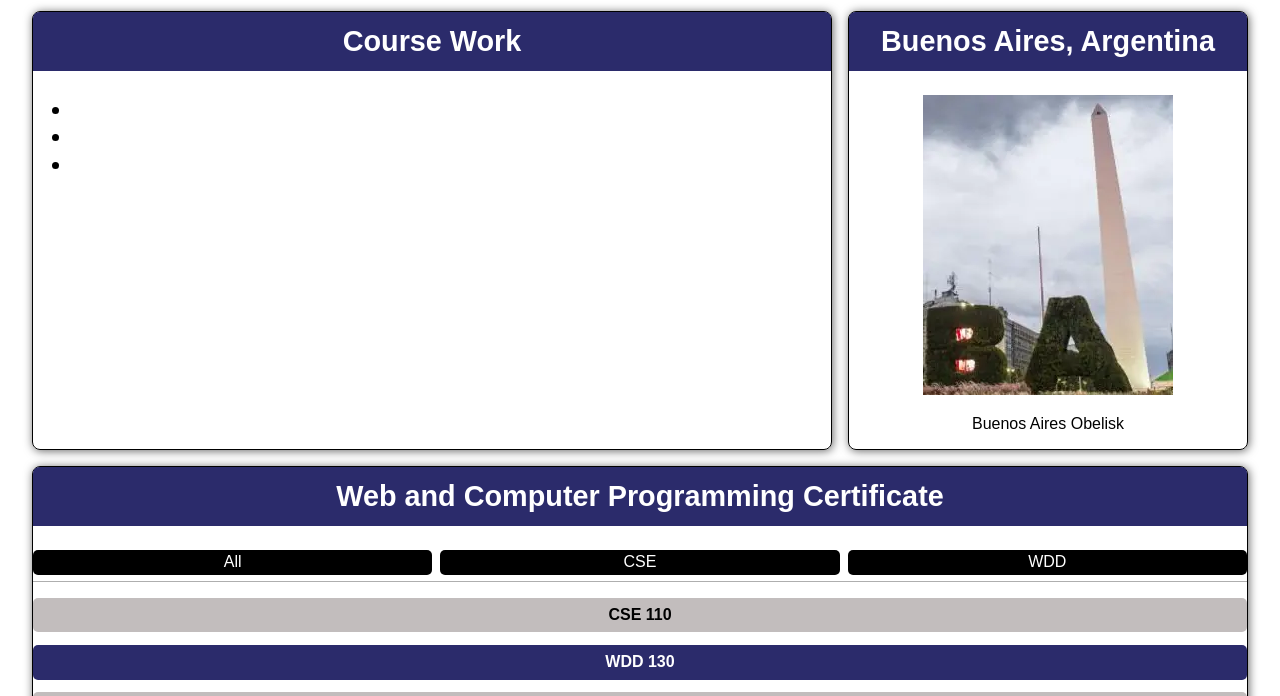
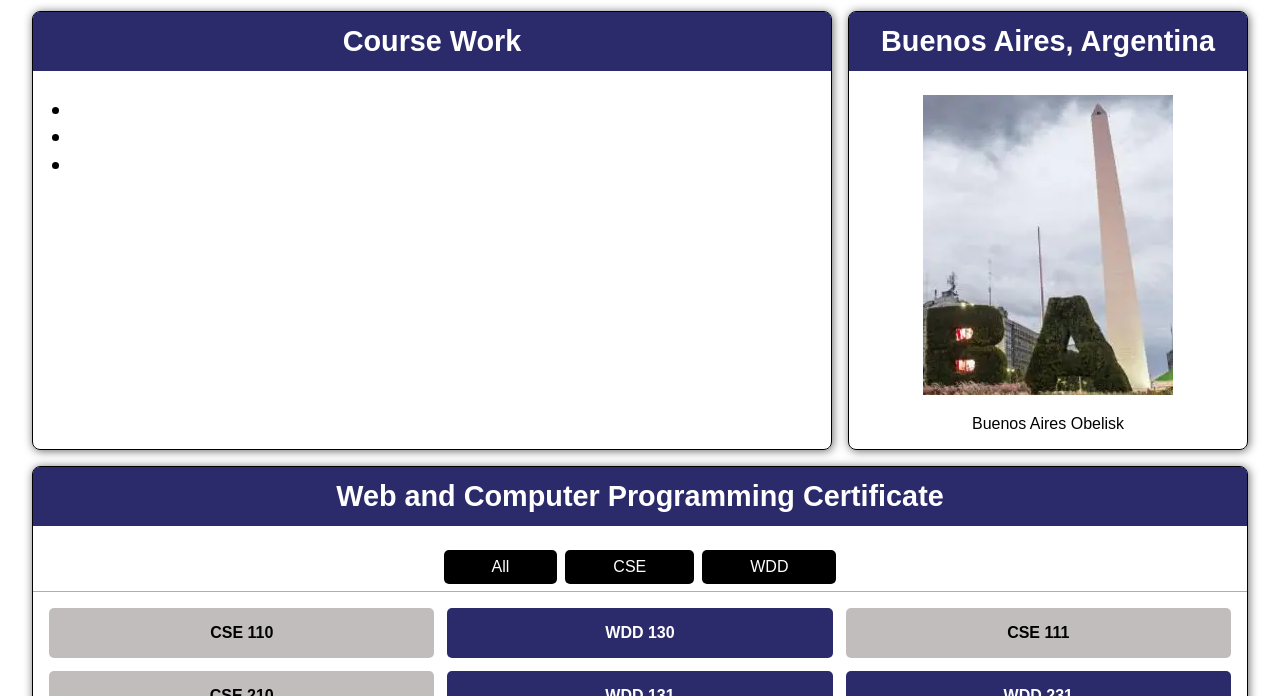
Before and after one commit to Borgesfacundo/wdd231, a plain HTML site: page index.html in a window 1280 px wide. Shown: the part 256-952 px from the top of the page. Drawn offline with Linux system fonts and the light colour scheme; a web font is replaced by a local one.

Commit message:
w01 css done

```diff
--- a/styles/larger.css
+++ b/styles/larger.css
@@ -41,7 +41,6 @@
 
     section h2 {
         margin-top: 0;
-        padding: ;
     }
 
     .course-work {
@@ -55,4 +54,23 @@
     .courses {
         grid-column: 1/3;
     }
+
+    .buttons {
+        display: flex;
+        justify-content: center;
+    }
+
+    button {
+        padding: .5rem 3rem;
+        width: auto;
+    }
+
+    .classes {
+        grid-template-columns: repeat(3, 1fr);
+        padding: 1rem;
+    }
+
+    .classes a {
+        padding: 1rem;
+    }
 }
```
